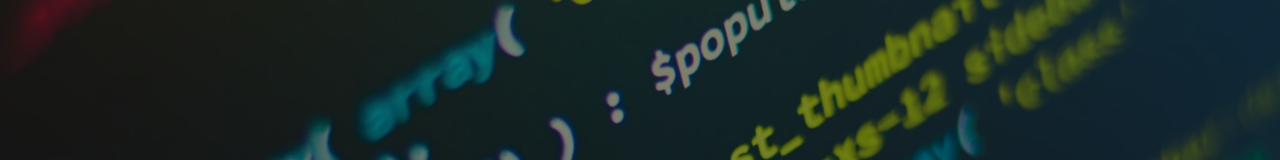
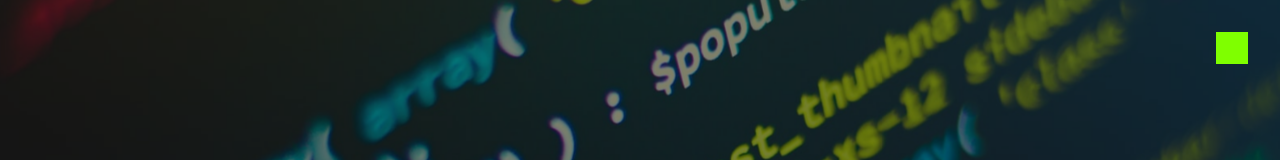
Before and after one commit to acdavi/portfolio, a plain HTML site: page index.html in a window 1280 px wide. Shown: the top 160 px of the page. Drawn offline with Linux system fonts and the light colour scheme.

Commit message:
Adding raw menu

```diff
--- a/style.css
+++ b/style.css
@@ -4,6 +4,16 @@
 * {
     margin : 0;
     padding: 0;
+}
+
+.hamburguer{
+    background-color: chartreuse;
+    width: 2rem;
+    height: 2rem;
+    position: fixed;
+    z-index: 50;
+    right: 2rem;
+    top: 2rem;
 }
 
 header {
```
